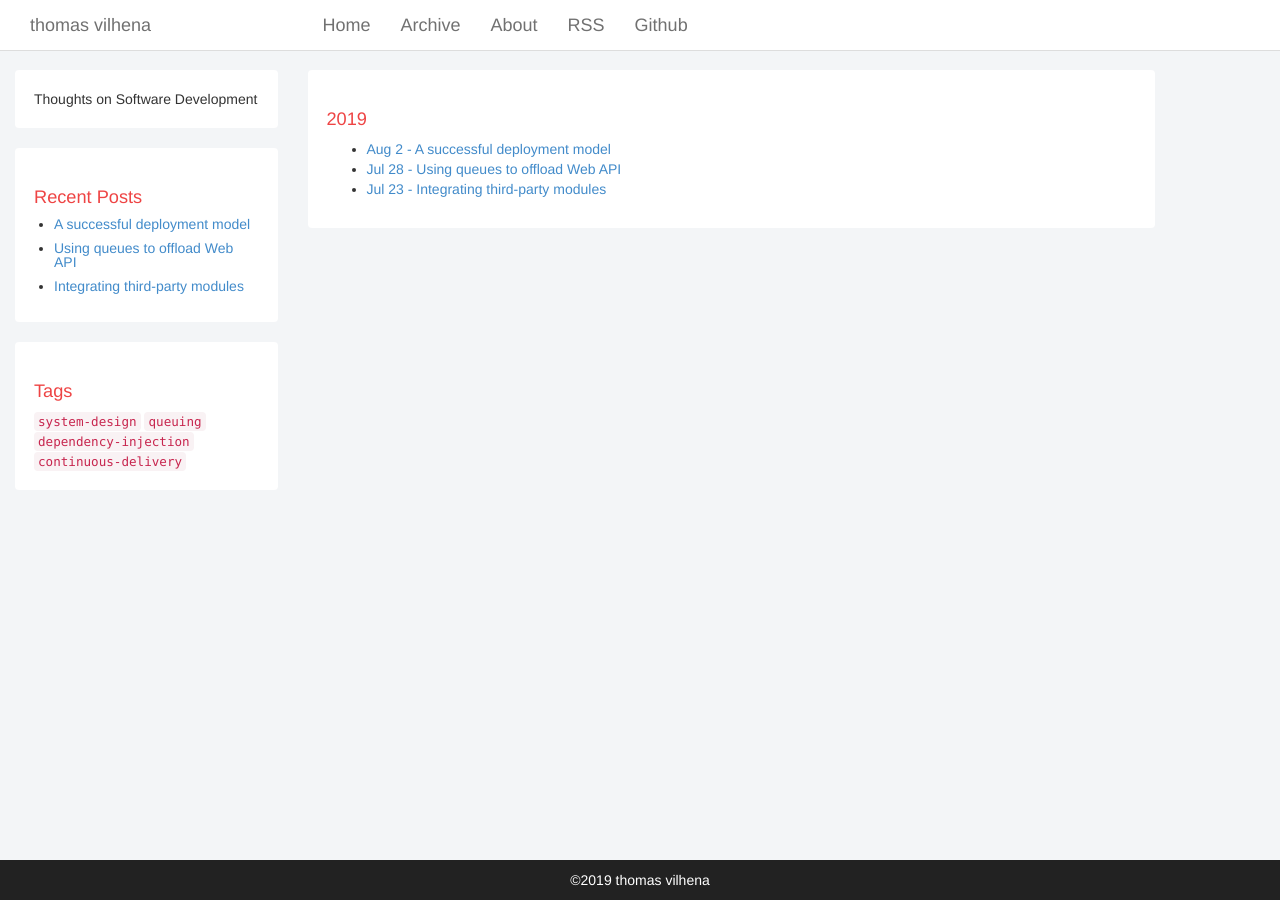
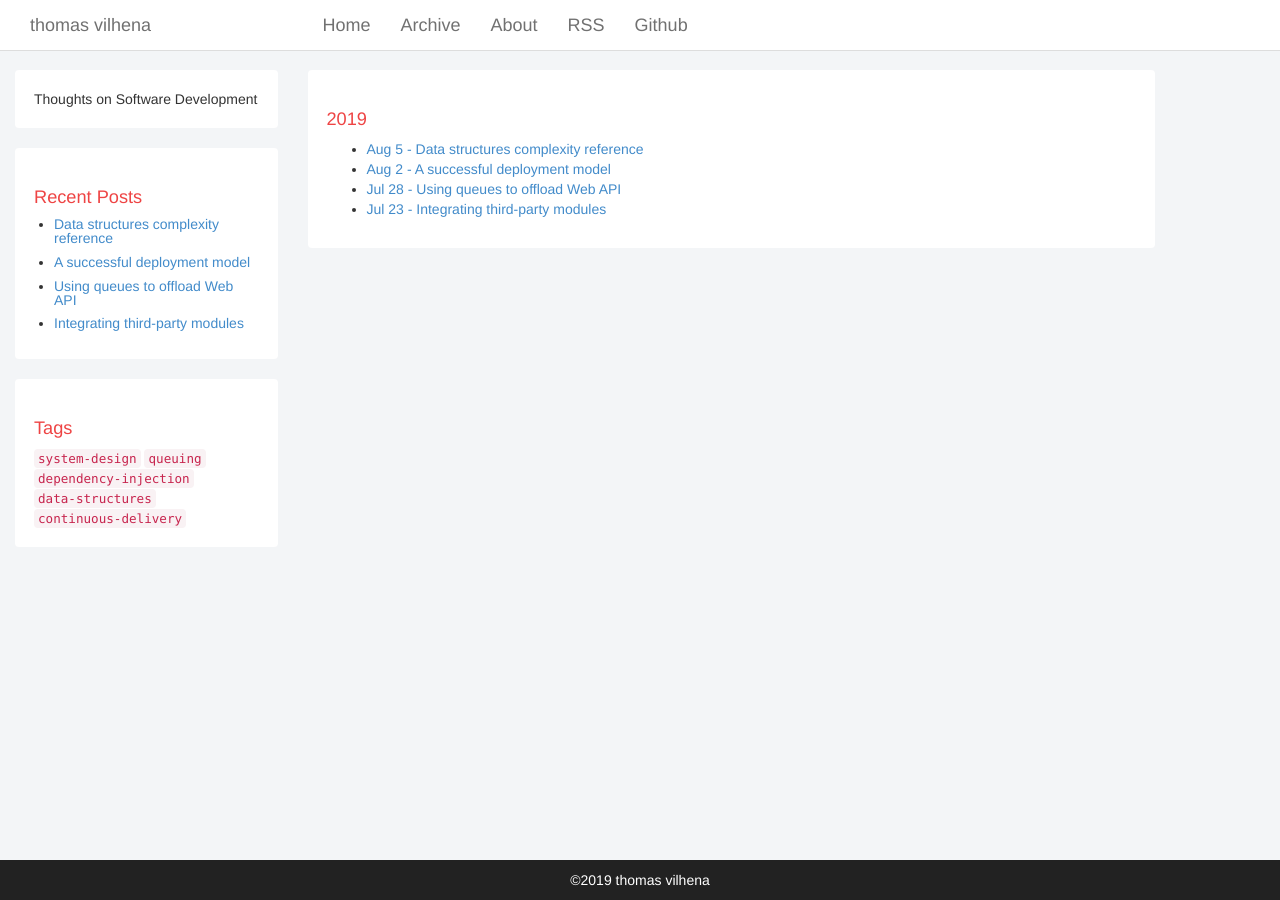
Before and after one commit to TCGV/blog, a Jekyll site: the page built from archive.html, in a window 1280 px wide. Built offline with Jekyll 4.4.1, drawn with Linux system fonts in a browser that asks for light colours; part of the change alters nothing that is shown.

Commit message:
- Adding data structures complexity reference post

```diff
--- /dev/null
+++ b/_posts/2019-08-05-data-structures-complexity-reference.md
@@ -0,0 +1,142 @@
+---
+layout: post
+title: "Data structures complexity reference"
+date: 2019-08-05 07:45:00 -0300
+comments: true
+tags: data-structures
+---
+
+Quick complexity reference for most common data structures, considering efficient implementations usually available in frameworks class libraries.
+
+Array
+============
+
+Time Complexity:
+
+{:.cheat-sheet}
+|             | Indexing | Search | Insert | Delete |
+| ----------- | -------- | ------ | ------ | ------ |
+| **Average** | O(1)     | O(n)   | O(n)   | O(n)   |
+| **Worst**   | O(1)     | O(n)   | O(n)   | O(n)   |
+
+Space Complexity: `O(n)`
+
+
+Linked List
+============
+
+Time Complexity:
+
+{:.cheat-sheet}
+|             | Indexing | Search | Insert | Delete |
+| ----------- | -------- | ------ | ------ | ------ |
+| **Average** | O(n)     | O(n)   | O(1)   | O(1)   |
+| **Worst**   | O(n)     | O(n)   | O(1)   | O(1)   |
+
+Space Complexity: `O(n)`
+
+*For both single-linked and doubly-linked lists*
+
+
+Stack
+============
+
+Time Complexity:
+
+{:.cheat-sheet}
+|             | Push    | Pop     |
+| ----------- | ------- | ------- |
+| **Average** | O(1)    | O(1)    |
+| **Worst**   | O(1)    | O(1)    |
+
+Space Complexity: `O(n)`
+
+
+Queue
+============
+
+Time Complexity:
+
+{:.cheat-sheet}
+|             | Enqueue | Dequeue |
+| ----------- | ------- | ------- |
+| **Average** | O(1)    | O(1)    |
+| **Worst**   | O(1)    | O(1)    |
+
+Space Complexity: `O(n)`
+
+
+Hash Table
+============
+
+Time Complexity:
+
+{:.cheat-sheet}
+|             | Search | Insert | Delete |
+| ----------- | ------ | ------ | ------ |
+| **Average** | O(1)   | O(1)   | O(1)   |
+| **Worst**   | O(n)   | O(n)   | O(n)   |
+
+Space Complexity: `O(n)`
+
+
+Heap
+============
+
+Time Complexity:
+
+{:.cheat-sheet}
+|             | Heapify  | Find Max | Insert    | Delete    |
+| ----------- | -------- | -------- | --------- | --------- |
+| **Average** | O(n)     | O(1)     | O(log(n)) | O(log(n)) |
+| **Worst**   | O(n)     | O(1)     | O(log(n)) | O(log(n)) |
+
+Space Complexity: `O(n)`
+
+
+Binary Search Tree
+============
+
+Time Complexity:
+
+{:.cheat-sheet}
+|             | Indexing  | Search    | Insert    | Delete    |
+| ----------- | --------- | --------- | --------- | --------- |
+| **Average** | O(log(n)) | O(log(n)) | O(log(n)) | O(log(n)) |
+| **Worst**   | O(n)      | O(n)      | O(n)      | O(n)      |
+
+Space Complexity: `O(n)`
+
+
+Self-balancing Binary Search Tree
+============
+
+Time Complexity:
+
+{:.cheat-sheet}
+|             | Indexing  | Search    | Insert    | Delete    |
+| ----------- | --------- | --------- | --------- | --------- |
+| **Average** | O(log(n)) | O(log(n)) | O(log(n)) | O(log(n)) |
+| **Worst**   | O(log(n)) | O(log(n)) | O(log(n)) | O(log(n)) |
+
+Space Complexity: `O(n)`
+
+*Ex: AVL Tree, Red-Black Tree*
+
+
+Trie
+============
+
+Time Complexity:
+
+{:.cheat-sheet}
+|             | Search    | Insert  | Delete |
+| ----------- | --------- | ------- | ------ |
+| **Average** | O(m)      | O(m)    | O(m)   |
+| **Worst**   | O(m)      | O(m)    | O(m)   |
+
+Space Complexity: `O(m * l)`
+
+Where:
+* `m` is the length of the search string
+* `l` is the length of the character alphabet
--- a/css/theme.css
+++ b/css/theme.css
@@ -99,3 +99,18 @@ body {
 .sidebar ul {
     padding-left: 20px;
 }
+
+table.cheat-sheet {
+    margin-bottom: 15px;
+}
+
+table.cheat-sheet td,
+table.cheat-sheet th {
+    padding: 8px;
+    border: 1px solid;
+    text-align: center;
+}
+
+table.cheat-sheet tr td:first {
+    text-align: right;
+}
--- /dev/null
+++ b/tag/data-structures.md
@@ -0,0 +1,5 @@
+---
+layout: tagpage
+title: "Tag: data-structures"
+tag: data-structures
+---
```
